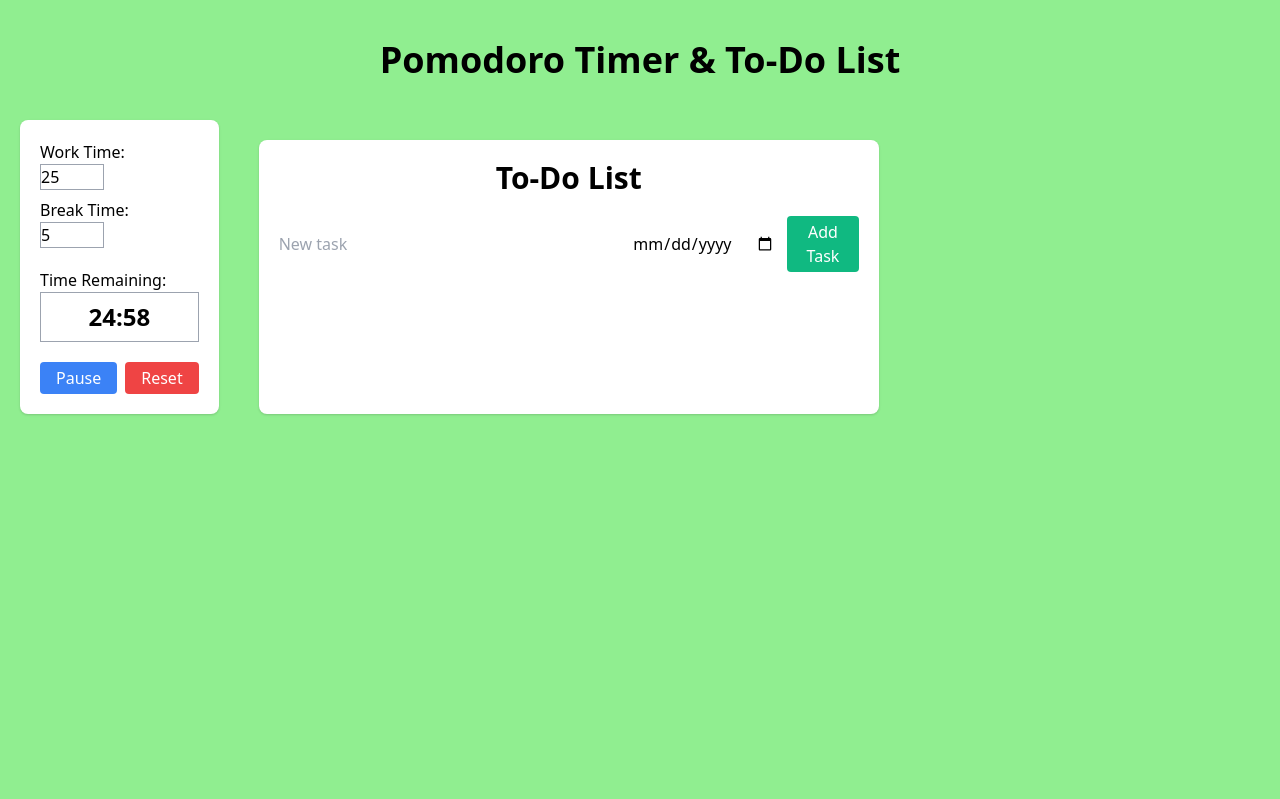
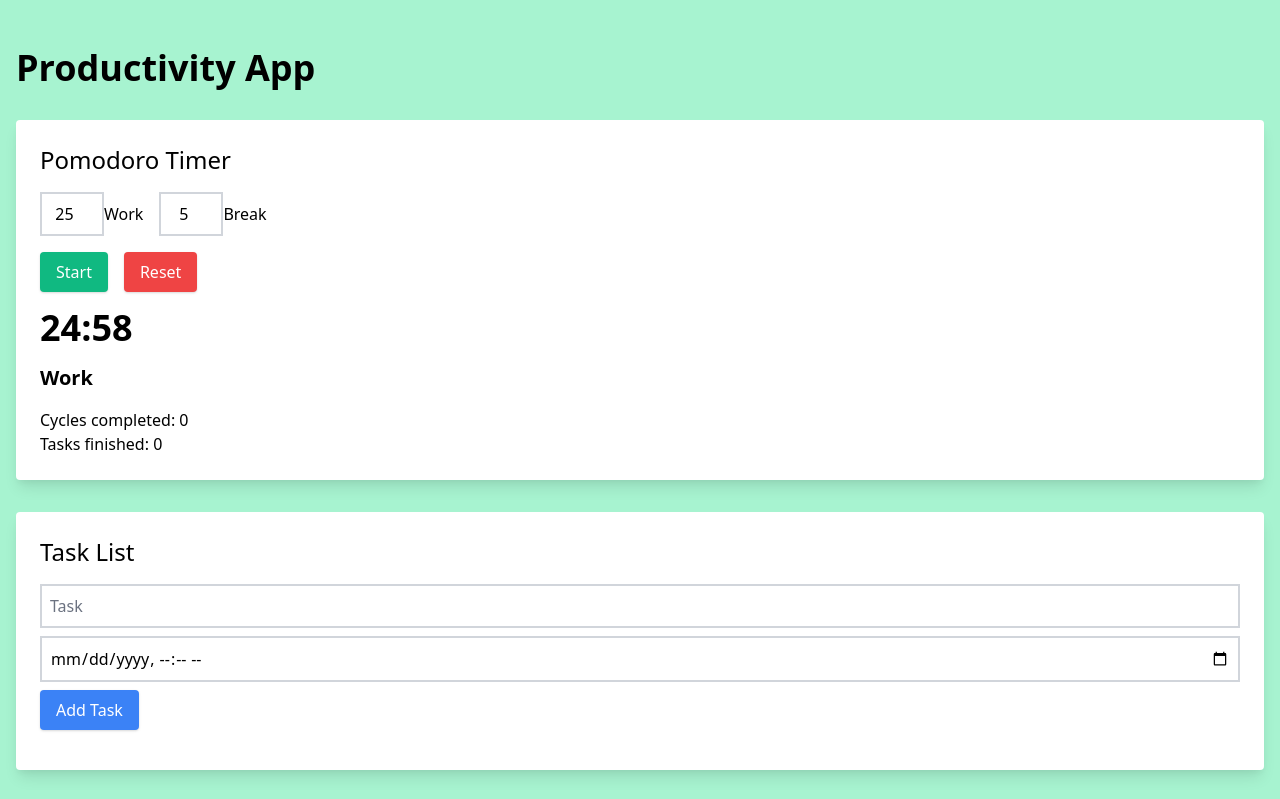
Before and after one commit to AmbiluSivabalan/ambilusivabalan.github.io, a plain HTML site: page index.html in a window 1280 px wide. Both pictures are taken after a click on the button "Start". Shown: the top 799 px of the page. Drawn offline with nearby package versions, Linux system fonts and the light colour scheme.

Commit message:
Update index.html

```diff
--- a/index.html
+++ b/index.html
@@ -4,161 +4,212 @@
     <meta charset="UTF-8">
     <meta name="viewport" content="width=device-width, initial-scale=1.0">
     <link href="https://cdn.jsdelivr.net/npm/tailwindcss@2.2.3/dist/tailwind.min.css" rel="stylesheet">
+    <title>Productivity App</title>
     <style>
-    .task-item {
-      display: flex;
-      align-items: center;
-      gap: 5px;
-    }
+        [data-theme="work"] { background-color: #A7F3D0; }
+        [data-theme="break"] { background-color: #93C5FD; }
     </style>
-  <title>Pomodoro Timer and To-Do List</title>
 </head>
-<body class="bg-gray-200">
-  <div class="container mx-auto px-5 py-10">
-    <h1 class="text-center text-4xl font-bold mb-10">Pomodoro Timer & To-Do List</h1>
+<body class="bg-gray-100" data-theme="work">
+    <div class="container mx-auto px-4 py-12">
+        <h1 class="text-4xl font-bold mb-8">Productivity App</h1>
 
-    <div class="flex flex-row space-x-10">
-      <div class="timer-container rounded-lg shadow p-5 bg-white">
-        <label for="work-time" class="block">Work Time:</label>
-        <input type="number" id="work-time" min="1" value="25" class="border border-gray-400 mb-2 w-16">
-
-        <label for="break-time" class="block">Break Time:</label>
-        <input type="number" id="break-time" min="1" value="5" class="border border-gray-400 mb-5 w-16">
-
-        <div class="animate-pulse">
-          <label for="time-display" class="block">Time Remaining:</label>
-          <p id="time-display" class="border border-gray-400 p-2 text-center font-bold text-2xl mb-5">25:00</p>
+        <!-- Pomodoro Timer -->
+        <div id="pomodoro-timer" class="bg-white p-6 rounded shadow-lg mb-8">
+            <h2 class="text-2xl mb-4">Pomodoro Timer</h2>
+            <div class="flex items-center mb-4">
+                <input id="work-duration" type="number" min="1" value="25" class="border-2 border-gray-300 p-2 w-16 text-center" required> Work
+                <input id="break-duration" type="number" min="1" value="5" class="border-2 border-gray-300 p-2 w-16 text-center ml-4" required> Break
             </div>
-
-        <div class="flex space-x-2">
-          <button id="start-pause-button" class="bg-blue-500 text-white rounded px-4 py-1">Start</button>
-          <button id="reset-button" class="bg-red-500 text-white rounded px-4 py-1">Reset</button>
+            <div class="flex items-center">
+                <button id="start-pomodoro" class="bg-green-500 text-white px-4 py-2 rounded shadow mr-4">Start</button>
+                <button id="reset-pomodoro" class="bg-red-500 text-white px-4 py-2 rounded shadow">Reset</button>
+            </div>
+            <div id="timer" class="text-4xl font-bold mt-4">25:00</div>
+            <div id="timer-mode" class="text-xl font-bold mt-4">Work</div>
+            <div class="mt-4">
+                <p id="cycles-completed">Cycles completed: 0</p>
+                <p id="tasks-finished">Tasks finished: 0</p>
             </div>
         </div>
 
-      <div class="to-do-list-container w-1/2 mt-5 bg-white rounded-lg shadow p-5">
-        <h2 class="text-center text-3xl font-bold mb-5">To-Do List</h2>
-        <div class="flex to-do-input mb-5">
-          <input type="text" id="new-task" placeholder="New task" class="w-full mr-3">
-          <input type="date" id="due-date" class="mr-3">
-          <button id="add-task-button" class="bg-green-500 text-white rounded px-4 py-1">Add Task</button>
+        <!-- Task List -->
+        <div id="task-list" class="bg-white p-6 rounded shadow-lg mb-8">
+            <h2 class="text-2xl mb-4">Task List</h2>
+            <form id="add-task-form" class="mb-4">
+                <input id="task-input" type="text" class="border-2 border-gray-300 p-2 w-full mb-2 placeholder-gray-500" placeholder="Task" required>
+                <input id="due-date-input" type="datetime-local" class="border-2 border-gray-300 p-2 w-full mb-2" required>
+                <button class="bg-blue-500 text-white px-4 py-2 rounded shadow">Add Task</button>
+            </form>
+            <ul id="task-list-items"></ul>
         </div>
-        <ul id="task-list" class="mb-5"></ul>
-      </div>
+
+        <!-- Time until stopping widget -->
+        <div id="stop-time-widget" class="bg-white p-6 rounded shadow-lg">
+            <h2 class="text-2xl mb-4">Time until stopping</h2>
+            <div id="time-until-stopping" class="text-4xl font-bold mb-4"></div>
+            <input id="stop-time-input" type="time" class="border-2 border-gray-300 p-2 w-full mb-2" required>
+            <button id="set-stop-time" class="bg-blue-500 text-white px-4 py-2 rounded shadow">Set Stop Time</button>
         </div>
     </div>
 
     <script>
-    const workTimeInput = document.getElementById("work-time");
-    const breakTimeInput = document.getElementById("break-time");
-    const timeDisplay = document.getElementById("time-display");
-    const startPauseButton = document.getElementById("start-pause-button");
-    const resetButton = document.getElementById("reset-button");
+        const startPomodoro = document.getElementById('start-pomodoro');
+        const resetPomodoro = document.getElementById('reset-pomodoro');
+        const timer = document.getElementById('timer');
+        const timerMode = document.getElementById('timer-mode');
+        const workDurationInput = document.getElementById('work-duration');
+        const breakDurationInput = document.getElementById('break-duration');
+        const addTaskForm = document.getElementById('add-task-form');
+        const taskInput = document.getElementById('task-input');
+        const dueDateInput = document.getElementById('due-date-input');
+        const taskListItems = document.getElementById('task-list-items');
+        const stopTimeInput = document.getElementById('stop-time-input');
+        const setStopTime = document.getElementById('set-stop-time');
+        const timeUntilStopping = document.getElementById('time-until-stopping');
+        const cyclesCompleted = document.getElementById('cycles-completed');
+        const tasksFinished = document.getElementById('tasks-finished');
+        const body = document.body;
 
-    const newTaskInput = document.getElementById("new-task");
-    const dueDateInput = document.getElementById("due-date");
-    const addTaskButton = document.getElementById("add-task-button");
-    const taskList = document.getElementById("task-list");
+        let cyclesCount = 0;
+        let tasksCount = 0;
 
-    let timer = {
-      mode: "work",
-      currentTime: parseInt(workTimeInput.value) * 60,
-      running: false,
-      intervalID: null,
-    };
-
-    function timeToString(time) {
-      let minutes = Math.floor(time / 60);
-      let seconds = time % 60;
-      if (seconds < 10) {
-        seconds = "0" + seconds;
-      }
-      return `${minutes}:${seconds}`;
+        function increaseCyclesCounter() {
+            cyclesCount++;
+            cyclesCompleted.textContent = 'Cycles completed: ' + cyclesCount;
         }
 
-    function updateDisplay() {
-      timeDisplay.textContent = timeToString(timer.currentTime);
-      document.body.style.backgroundColor = timer.mode === "work" ? "lightgreen" : "lightblue";
+        function increaseTasksCounter() {
+            tasksCount++;
+            tasksFinished.textContent = 'Tasks finished: ' + tasksCount;
         }
 
-    function startPause() {
-      timer.running = !timer.running;
-      if (timer.running) {
-        startPauseButton.textContent = "Pause";
-        timer.intervalID = setInterval(function () {
-          timer.currentTime--;
-          updateDisplay();
-          if (timer.currentTime === 0) {
-            timer.currentTime = timer.mode === "work" ? parseInt(breakTimeInput.value) * 60 : parseInt(workTimeInput.value) * 60;
-            timer.mode = timer.mode === "work" ? "break" : "work";
+        // Pomodoro timer
+        let interval;
+        let workDuration = workDurationInput.value * 60;
+        let breakDuration = breakDurationInput.value * 60;
+        let timeLeft = workDuration;
+        let isWork = true;
+
+        function updateTime() {
+            let minutes = Math.floor(timeLeft / 60);
+            let seconds = timeLeft % 60;
+            timer.textContent = `${minutes.toString().padStart(2, '0')}:${seconds.toString().padStart(2, '0')}`;
+            timerMode.textContent = isWork ? 'Work' : 'Break';
         }
-        }, 1000);
+
+        function startTimer() {
+            clearInterval(interval);
+
+            workDuration = workDurationInput.value * 60;
+            breakDuration = breakDurationInput.value * 60;
+
+            interval = setInterval(() => {
+                timeLeft--;
+
+                if (timeLeft < 0) {
+                    isWork = !isWork;
+                    body.setAttribute('data-theme', isWork ? 'work' : 'break');
+                    timeLeft = (isWork ? workDuration : breakDuration);
+                    if (isWork) {
+                        increaseCyclesCounter();
                     } else {
-        startPauseButton.textContent = "Start";
-        clearInterval(timer.intervalID);
+                        increaseTasksCounter();
                     }
                 }
 
-    function reset() {
-      timer.running = false;
-      clearInterval(timer.intervalID);
-      timer.mode = "work";
-      timer.currentTime = parseInt(workTimeInput.value) * 60;
-      startPauseButton.textContent = "Start";
-      updateDisplay();
+                updateTime();
+            }, 1000);
         }
 
-    function createTask(taskText, dueDate) {
-      const taskItem = document.createElement("li");
-      taskItem.className = 'task-item mb-2';
+        function resetTimer() {
+            clearInterval(interval);
+            workDuration = workDurationInput.value * 60;
+            breakDuration = breakDurationInput.value * 60;
+            timeLeft = workDuration;
+            isWork = true;
+            body.setAttribute('data-theme', 'work');
+            updateTime();
+        }
 
-      const checkBox = document.createElement("input");
-      checkBox.type = "checkbox";
-      checkBox.addEventListener("change", function () {
-        taskTextElement.style.textDecoration = checkBox.checked ? "line-through" : "none";
+        startPomodoro.onclick = startTimer;
+        resetPomodoro.onclick = resetTimer;
+
+        resetTimer();
+
+        // Task list
+        let taskList = JSON.parse(localStorage.getItem("throw-treat-tasks")) || [];
+
+        function renderTasks() {
+            taskListItems.innerHTML = "";
+
+            taskList.forEach((task, index) => {
+                const dueDate = new Date(task.dueDate);
+                const currentTime = new Date();
+                const timeLeft = Math.max(0, Math.floor((dueDate - currentTime) / 1000));
+                const hoursLeft = Math.floor(timeLeft / 3600);
+                let timeLeftStr = `${hoursLeft}h`;
+
+                const li = document.createElement('li');
+                li.innerHTML = `<span>${task.title} - due in ${timeLeftStr}</span> <button class="bg-red-500 text-white px-2 py-1 rounded shadow" data-index="${index}">Delete</button>`;
+                taskListItems.appendChild(li);
             });
 
-      const taskTextElement = document.createElement("span");
-      taskTextElement.textContent = taskText;
-      taskTextElement.style.marginRight = "5px";
+            const deleteButtons = document.querySelectorAll('[data-index]');
 
-      const dueDateElement = document.createElement("small");
-      dueDateElement.textContent = `(Due: ${dueDate})`;
-      dueDateElement.style.marginLeft = "5px";
-
-      const removeButton = document.createElement("button");
-      removeButton.textContent = "Remove";
-      removeButton.className = 'bg-red-500 text-white rounded px-2 py-0.5 text-sm ml-2';
-      removeButton.addEventListener("click", function () {
-        taskList.removeChild(taskItem);
+            deleteButtons.forEach((button) => {
+                button.onclick = (e) => {
+                    const indexToRemove = parseInt(e.target.getAttribute('data-index'));
+                    taskList.splice(indexToRemove, 1);
+                    localStorage.setItem("throw-treat-tasks", JSON.stringify(taskList));
+                    renderTasks();
+                };
             });
-
-      taskItem.appendChild(checkBox);
-      taskItem.appendChild(taskTextElement);
-      taskItem.appendChild(dueDateElement);
-      taskItem.appendChild(removeButton);
-
-      return taskItem;
         }
 
-    function addTask() {
-      const taskText = newTaskInput.value;
-      const dueDate = dueDateInput.value;
+        addTaskForm.onsubmit = (e) => {
+            e.preventDefault();
 
-      if (taskText === "" || dueDate === "") {
-        return;
+            taskList.push({ title: taskInput.value, dueDate: dueDateInput.value });
+            localStorage.setItem("throw-treat-tasks", JSON.stringify(taskList));
+            taskInput.value = "";
+            dueDateInput.value = "";
+            renderTasks();
+        };
+
+        renderTasks();
+
+        // Time until stopping
+        let stopTime = localStorage.getItem("throw-treat-stop-time");
+
+        if (stopTime) {
+            stopTimeInput.value = stopTime;
         }
 
-      const task = createTask(taskText, dueDate);
-      taskList.appendChild(task);
+        function updateTimeUntilStopping() {
+            const currentTime = new Date();
+            const stopTimeDate = new Date(currentTime.toDateString() + ' ' + stopTime);
 
-      newTaskInput.value = "";
-      dueDateInput.value = "";
+            if (currentTime > stopTimeDate) {
+                stopTimeDate.setDate(stopTimeDate.getDate() + 1);
             }
 
-    startPauseButton.addEventListener("click", startPause);
-    resetButton.addEventListener("click", reset);
-    addTaskButton.addEventListener("click", addTask);
+            let timeLeftToStop = Math.floor((stopTimeDate - currentTime) / 1000);
+            let hours = Math.floor(timeLeftToStop / 3600);
+            timeLeftToStop %= 3600;
+            let minutes = Math.floor(timeLeftToStop / 60);
+            let seconds = timeLeftToStop % 60;
+            timeUntilStopping.textContent = `${hours.toString().padStart(2, '0')}:${minutes.toString().padStart(2, '0')}:${seconds.toString().padStart(2, '0')}`;
+        }
+
+        setStopTime.onclick = () => {
+            stopTime = stopTimeInput.value;
+            localStorage.setItem("throw-treat-stop-time", stopTime);
+            updateTimeUntilStopping();
+        };
+
+        setInterval(updateTimeUntilStopping, 1000);
+
     </script>
 </body>
 </html>
```
Lines whose indentation alone changed are shown as unchanged.
